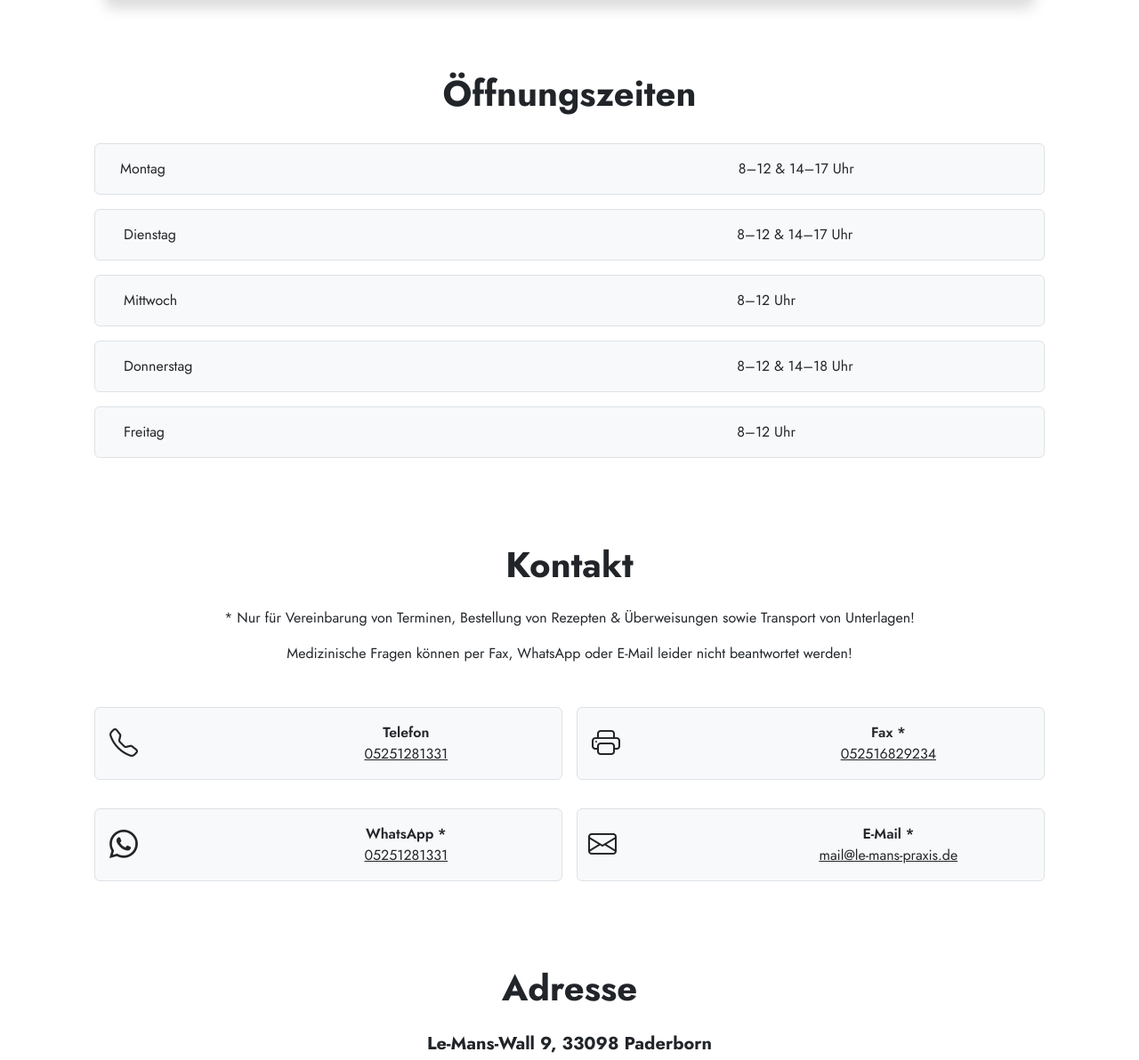
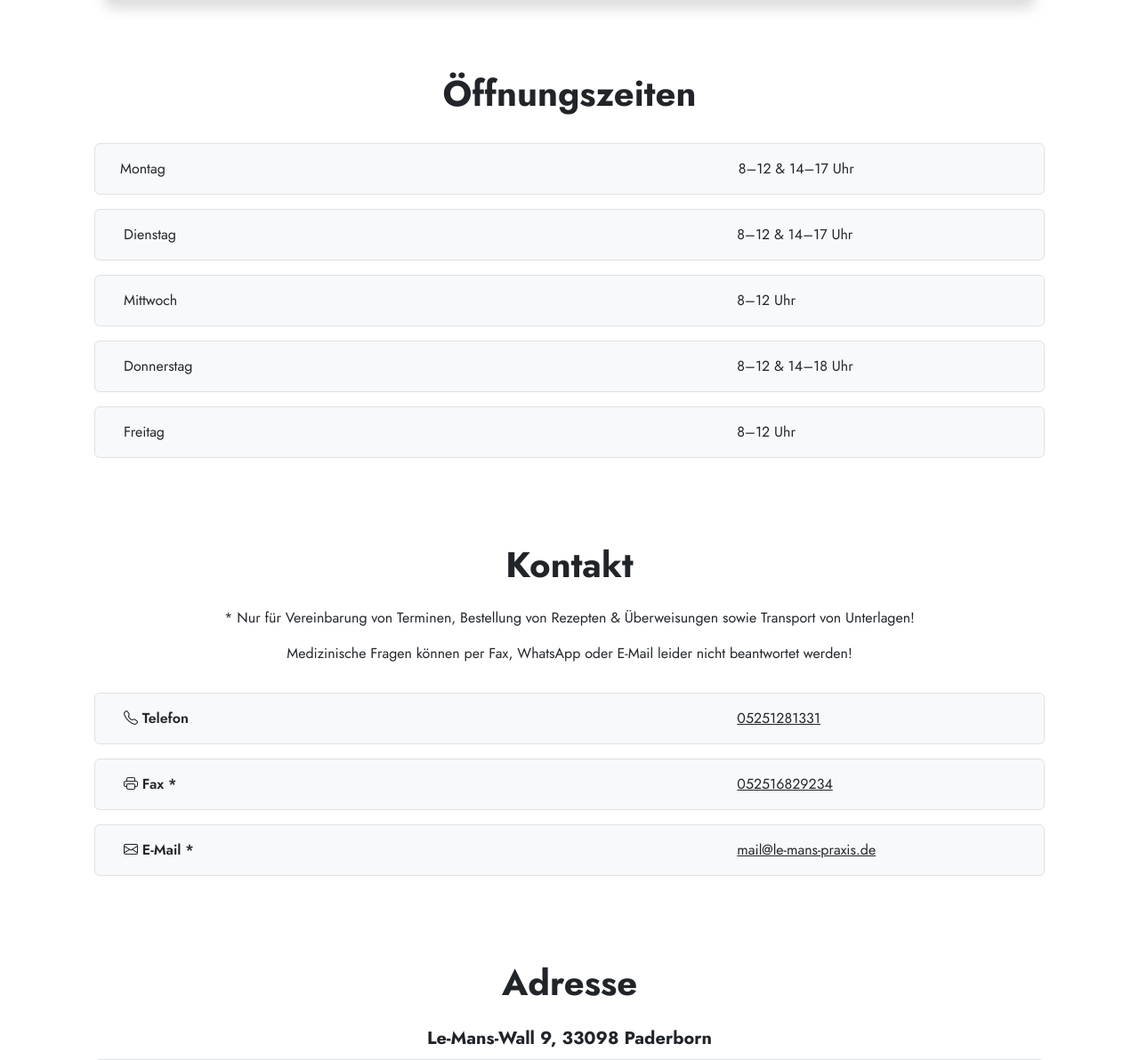
Before and after one commit to jacobissa/le-mans-praxis.de, a PHP site: page / in a window 1280 px wide. Shown: the part 1277-2469 px from the top of the page at 89% size. Run offline with PHP 8.4, Linux system fonts and the light colour scheme.

Commit message:
remove whatsapp

```diff
--- a/index.php
+++ b/index.php
@@ -1,6 +1,6 @@
 <?php
-$website_version = "5.0.21";
-$website_date = "04.12.2024";
+$website_version = "5.0.22";
+$website_date = "10.12.2024";
 $css_version = "5.0.2";
 $js_version = "5.0.7";
 $favicon_version = "5.0.5";
@@ -98,12 +98,12 @@ $jost_font_version = "3.5.0";
 							<button type="button" class="btn btn-link nav-link text-dark" id="my-btn-services" data-i18n-key="services">Leistungen</button>
 						</li>
 						<li class="nav-item flex-fill d-flex align-items-center text-center">
+							<button type="button" class="btn btn-link nav-link text-dark" id="my-btn-darkmode" aria-label="Dark Mode"><span class="bi bi-moon fs-4"></span></button>
+						</li>
+						<!--
+						<li class="nav-item flex-fill d-flex align-items-center text-center">
 							<button type="button" class="btn btn-link nav-link text-dark" id="my-btn-whatsapp" aria-label="WhatsApp" onclick="window.open('https://wa.me/message/OYD6HHINQVU5E1' , '_blank')"><span class="bi bi-whatsapp fs-4"></span></button>
 						</li>
-						<li class="nav-item flex-fill d-flex align-items-center text-center">
-							<button type="button" class="btn btn-link nav-link text-dark" id="my-btn-darkmode" aria-label="Dark Mode"><span class="bi bi-moon fs-4"></span></button>
-						</li>
-						<!--
                         <li class="dropdown nav-item flex-fill d-flex align-items-cente text-center flex-wrap">
                             <button class="dropdown-toggle btn btn-link nav-link text-dark" type="button"
                                 id="my-btn-translate" data-bs-toggle="dropdown" aria-expanded="false"><span
@@ -166,7 +166,7 @@ $jost_font_version = "3.5.0";
 			<div class="container my-3 p-4">
 				<div class="h1 fs-1 fw-bolder my-2 py-2 text-center user-select-none" data-i18n-key="hours">
 					Öffnungszeiten</div>
-				<div class="row my-2 py-2 g-3 mx-0 user-select-all">
+				<div class="row my-2 py-2 g-3 mx-0 user-select-none">
 					<div class="row d-flex flex-row justify-content-between mx-auto bg-light text-dark py-3 my-2 border rounded">
 						<div class="col-4 col-sm-6 col-md px-3" data-i18n-key="monday">Montag</div>
 						<div class="col col-sm-6 col-md-4 px-3 text-wrap">
@@ -207,50 +207,32 @@ $jost_font_version = "3.5.0";
 					Medizinische Fragen können per Fax, WhatsApp oder E-Mail leider nicht
 					beantwortet werden!
 				</div>
-				<div class="row row-cols-1 row-cols-sm-2 mx-0 my-3 g-3">
-					<div class="contact-start col px-0 pe-sm-2">
-						<div class="row d-flex flex-row justify-content-between mx-auto bg-light text-dark py-3 my-2 border rounded">
-							<div class="col-2 col-md-4 px-3 text-center d-inline-flex align-self-center justify-content-start">
-								<span class="bi bi-telephone fs-2"></span>
-							</div>
-							<div class="col px-auto text-center text-wrap user-select-all">
-								<div class="fw-semibold" data-i18n-key="phone">Telefon</div>
-								<div><a class="link-dark" href="tel:+495251281331">05251281331</a></div>
-							</div>
+				<div class="row my-2 py-2 g-3 mx-0 user-select-none">
+					<div class="row d-flex flex-row justify-content-between mx-auto bg-light text-dark p-3 my-2 border rounded">
+						<div class="col-4 col-sm-6 col-md px-3">
+							<span class="bi bi-telephone"></span>
+							<span class="fw-semibold" data-i18n-key="phone">Telefon</span>
+						</div>
+						<div class="col col-sm-6 col-md-4 px-3 text-wrap">
+							<a class="link-dark" href="tel:+495251281331">05251281331</a>
 						</div>
 					</div>
-					<div class="contact-end col px-0 ps-sm-2">
-						<div class="row d-flex flex-row justify-content-between mx-auto bg-light text-dark py-3 my-2 border rounded">
-							<div class="col-2 col-md-4 px-3 text-center d-inline-flex align-self-center justify-content-start">
-								<span class="bi bi-printer fs-2"></span>
-							</div>
-							<div class="col px-auto text-center text-wrap user-select-all">
-								<div class="fw-semibold" data-i18n-key="fax">Fax *</div>
-								<div><a class="link-dark" href="tel:+4952516829234">052516829234</a></div>
-							</div>
+					<div class="row d-flex flex-row justify-content-between mx-auto bg-light text-dark p-3 my-2 border rounded">
+						<div class="col-4 col-sm-6 col-md px-3">
+							<span class="bi bi-printer"></span>
+							<span class="fw-semibold" data-i18n-key="fax">Fax *</span>
+						</div>
+						<div class="col col-sm-6 col-md-4 px-3 text-wrap">
+							<a class="link-dark" href="tel:+4952516829234">052516829234</a>
 						</div>
 					</div>
-					<div class="contact-start col px-0 pe-sm-2">
-						<div class="row d-flex flex-row justify-content-between mx-auto bg-light text-dark py-3 my-2 border rounded">
-							<div class="col-2 col-md-4 px-3 text-center d-inline-flex align-self-center justify-content-start">
-								<span class="bi bi-whatsapp fs-2"></span>
-							</div>
-							<div class="col px-auto text-center text-wrap user-select-all">
-								<div class="fw-semibold" data-i18n-key="whatsapp">WhatsApp *</div>
-								<div><a class="link-dark" href="/" style="cursor: pointer;" onclick="window.open('https://wa.me/message/OYD6HHINQVU5E1' , '_blank')">05251281331</a>
-								</div>
-							</div>
+					<div class="row d-flex flex-row justify-content-between mx-auto bg-light text-dark p-3 my-2 border rounded">
+						<div class="col-4 col-sm-6 col-md px-3">
+							<span class="bi bi-envelope"></span>
+							<span class="fw-semibold" data-i18n-key="email">E-Mail *</span>
 						</div>
-					</div>
-					<div class="contact-end col px-0 ps-sm-2">
-						<div class="row d-flex flex-row justify-content-between mx-auto bg-light text-dark py-3 my-2 border rounded">
-							<div class="col-2 col-md-4 px-auto text-center d-inline-flex align-self-center justify-content-start">
-								<span class="bi bi-envelope fs-2"></span>
-							</div>
-							<div class="col px-auto text-center text-wrap user-select-all">
-								<div class="fw-semibold" data-i18n-key="email">E-Mail *</div>
-								<div><a class="link-dark" id="home-email">Error decrypting email</a></div>
-							</div>
+						<div class="col col-sm-6 col-md-4 px-3 text-wrap">
+							<a class="link-dark" id="home-email">Error decrypting email</a>
 						</div>
 					</div>
 				</div>
--- a/sitemap.xml
+++ b/sitemap.xml
@@ -1,9 +1,9 @@
 <?xml version="1.0" encoding="UTF-8"?>
 <urlset xmlns="http://www.sitemaps.org/schemas/sitemap/0.9"
-  xmlns:xsi="http://www.w3.org/2001/XMLSchema-instance" xsi:schemaLocation="http://www.sitemaps.org/schemas/sitemap/0.9
-            http://www.sitemaps.org/schemas/sitemap/0.9/sitemap.xsd">
+  xmlns:xsi="http://www.w3.org/2001/XMLSchema-instance"
+  xsi:schemaLocation="http://www.sitemaps.org/schemas/sitemap/0.9 http://www.sitemaps.org/schemas/sitemap/0.9/sitemap.xsd">
   <url>
     <loc>https://le-mans-praxis.de</loc>
-    <lastmod>2024-12-04T00:00:00+00:00</lastmod>
+    <lastmod>2024-12-10T00:00:00+00:00</lastmod>
   </url>
 </urlset>
--- a/sw.js
+++ b/sw.js
@@ -1,4 +1,4 @@
-const cacheName = "le-mans-praxis-v5.0.21";
+const cacheName = "le-mans-praxis-v5.0.22";
 const contentToCache = ["./"];
 
 self.addEventListener("activate", (e) => {
@@ -24,7 +24,6 @@ self.addEventListener("install", (e) => {
   );
 });
 
-
 self.addEventListener("fetch", (e) => {
   e.respondWith(
     (async () => {
```
Lines whose indentation alone changed are shown as unchanged.
